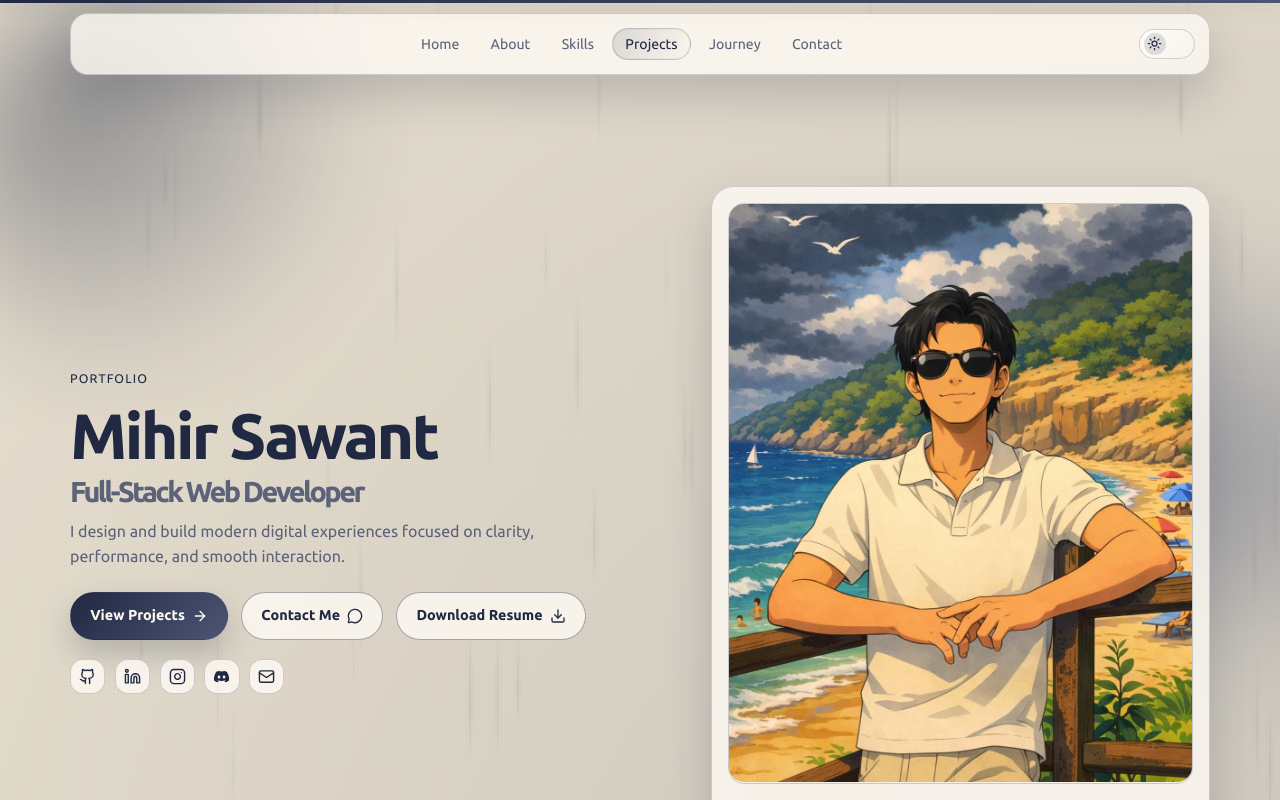
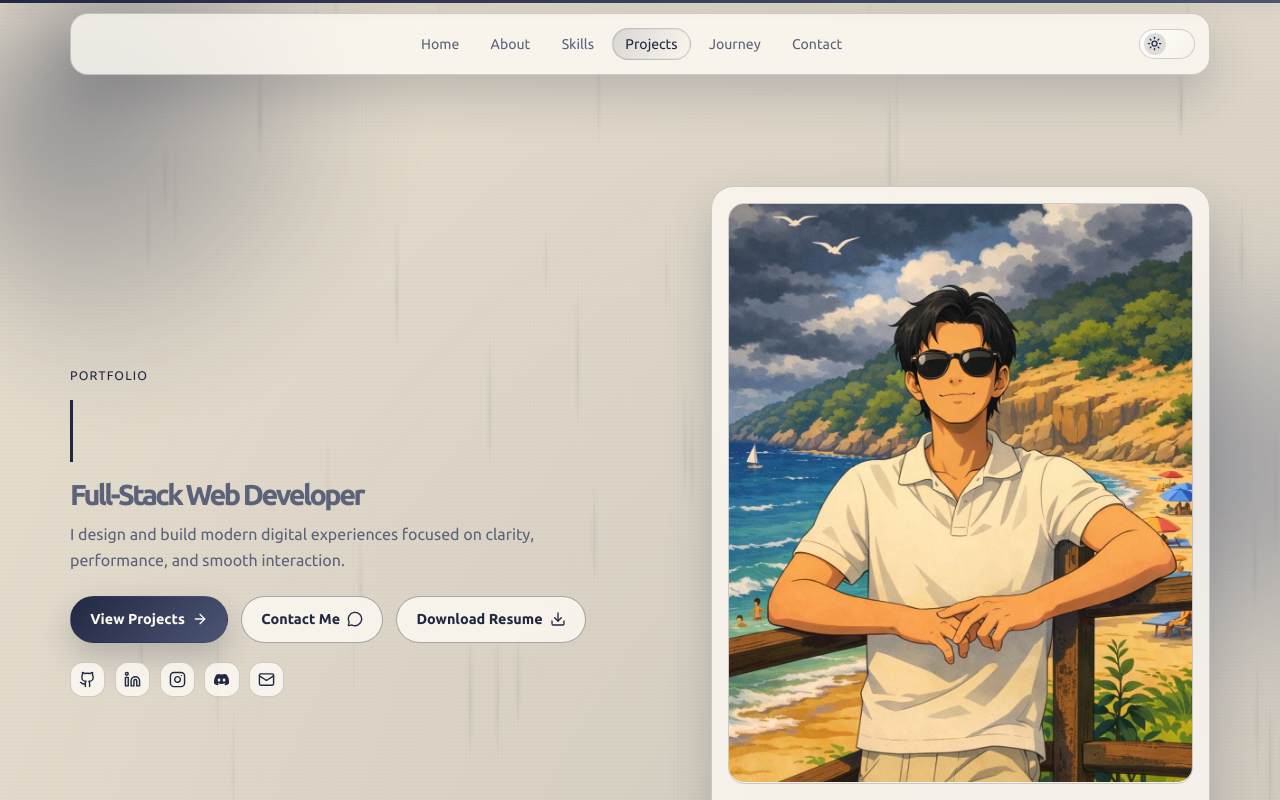
Before and after one commit to itsmierrrrr/Portfolio, a React (Vite) app: page / in a window 1280 px wide. Shown: the top 800 px of the page. Built offline with nearby package versions, Linux system fonts and the light colour scheme.

Commit message:
typewriter animation in home

```diff
--- a/src/components/Hero.jsx
+++ b/src/components/Hero.jsx
@@ -53,7 +53,12 @@ function Hero() {
         >
           <span className="eyebrow">Portfolio</span>
           <h1>
-            {personalInfo.name}
+            <span
+              className="hero-name-typewriter"
+              style={{ '--typewriter-characters': personalInfo.name.length }}
+            >
+              {personalInfo.name}
+            </span>
             <span>{personalInfo.role}</span>
           </h1>
           <p>{personalInfo.tagline}</p>
--- a/src/styles/Hero.css
+++ b/src/styles/Hero.css
@@ -21,6 +21,51 @@
   color: var(--text-muted);
   font-size: clamp(1.1rem, 2.4vw, 1.8rem);
   margin-top: 0.75rem;
+}
+
+.hero-content h1 .hero-name-typewriter {
+  display: inline-block;
+  margin-top: 0;
+  color: var(--text-primary);
+  font-size: inherit;
+  line-height: inherit;
+  letter-spacing: inherit;
+  font-weight: inherit;
+  white-space: nowrap;
+  overflow: hidden;
+  width: 0;
+  border-right: 0.06em solid var(--text-primary);
+  animation: hero-typewriter-loop 5.8s steps(var(--typewriter-characters)) 0.2s infinite,
+    hero-caret-blink 0.9s steps(1, end) 0.2s infinite;
+}
+
+@keyframes hero-typewriter-loop {
+  0%,
+  10% {
+    width: 0;
+  }
+
+  42%,
+  60% {
+    width: calc(var(--typewriter-characters) * 1ch);
+  }
+
+  92%,
+  100% {
+    width: 0;
+  }
+}
+
+@keyframes hero-caret-blink {
+  0%,
+  48% {
+    border-right-color: var(--text-primary);
+  }
+
+  49%,
+  100% {
+    border-right-color: transparent;
+  }
 }
 
 .eyebrow {
```
